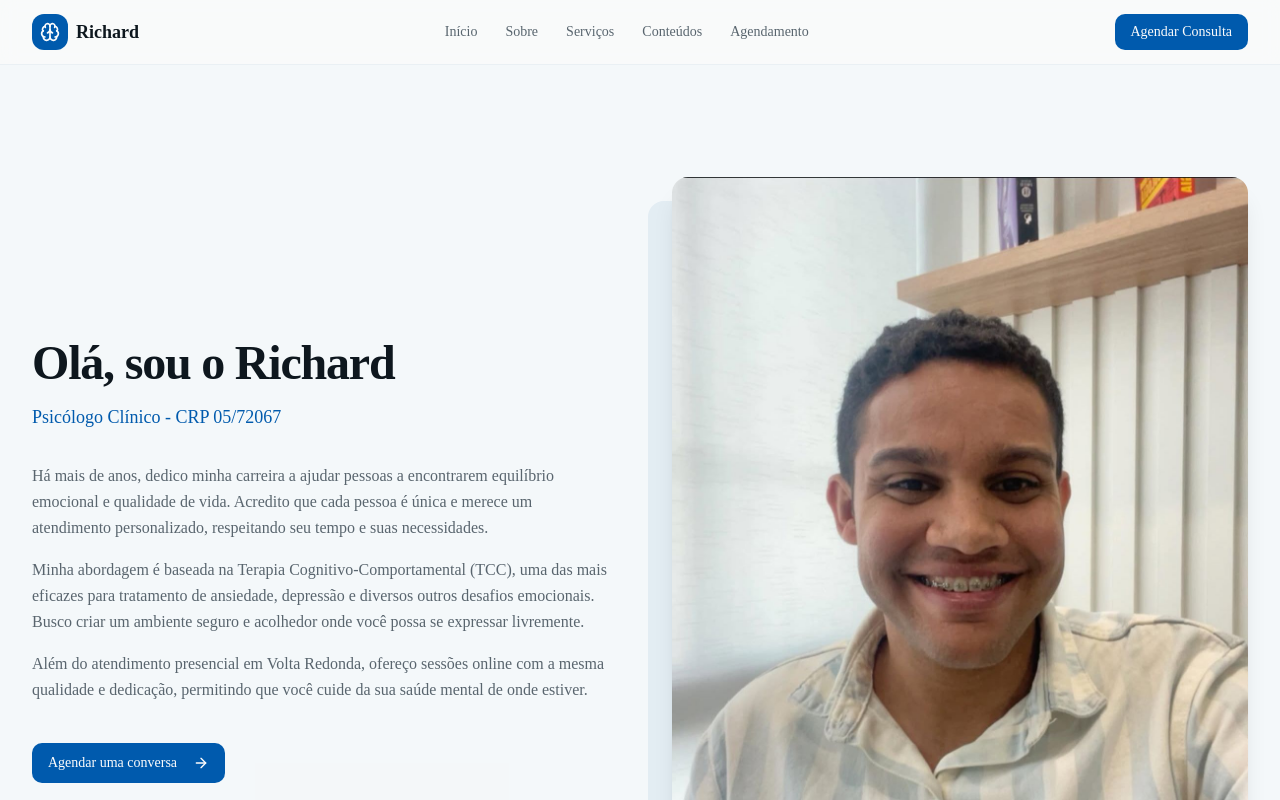
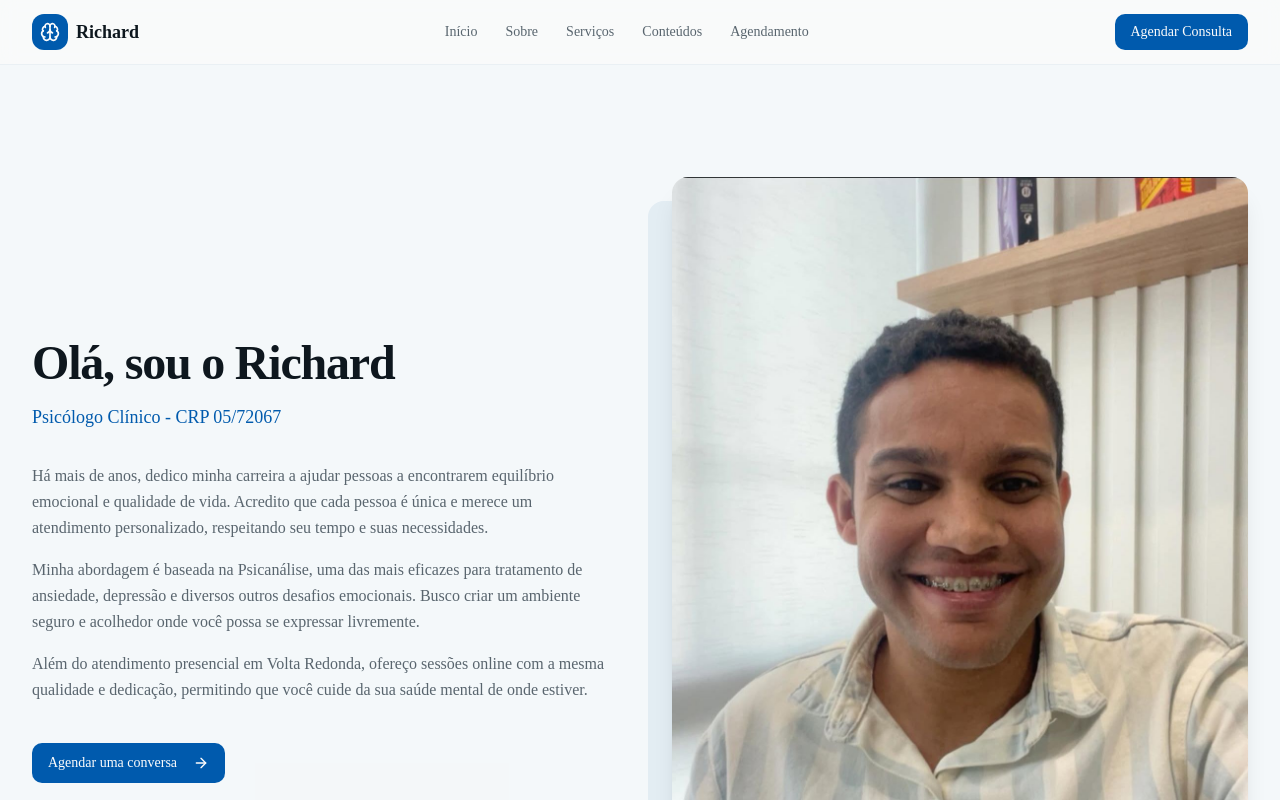
Before and after one commit to Samuelinnovation/site-psicologo, a Next.js app: page /sobre in a window 1280 px wide. Shown: the top 800 px of the page. Built offline with nearby package versions, Linux system fonts and the light colour scheme.

Commit message:
atualização tcc

```diff
--- a/app/sobre/page.tsx
+++ b/app/sobre/page.tsx
@@ -67,8 +67,7 @@ export default function SobrePage() {
                     e merece um atendimento personalizado, respeitando seu tempo e suas necessidades.
                   </p>
                   <p className="leading-relaxed">
-                    Minha abordagem é baseada na Terapia Cognitivo-Comportamental (TCC),
-                    uma das mais eficazes para tratamento de ansiedade, depressão e diversos
+                    Minha abordagem é baseada na Psicanálise, uma das mais eficazes para tratamento de ansiedade, depressão e diversos
                     outros desafios emocionais. Busco criar um ambiente seguro e acolhedor
                     onde você possa se expressar livremente.
                   </p>
```
